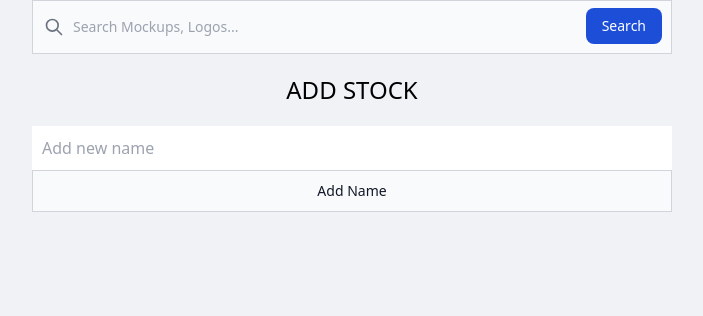
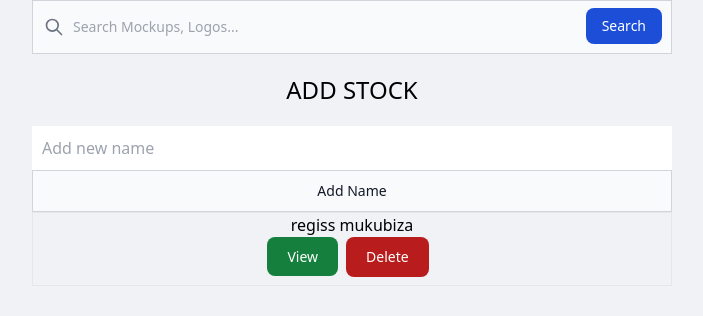
Before and after one commit to Regiss05/Fruits-Description, a Next.js app: page / in a window 1280 px wide. Shown: the top 316 px of the page, without its empty margins (288-991 px from the left). Built offline with nearby package versions, Linux system fonts and the light colour scheme.

Commit message:
fix buggs

```diff
--- a/pages/index.tsx
+++ b/pages/index.tsx
@@ -1,3 +1,5 @@
+// eslint-disable-next-line
+
 import Head from 'next/head'
 import { SetStateAction, useState } from 'react'
 import { v4 as uuidv4 } from 'uuid'
@@ -6,8 +8,13 @@ import SearchBar from './SearchBar';
 
 export default function Home() {
   const [userInput, setUserInput] = useState('');
-  const [nameList, setNameList] = useState([]);
-  const usertype = userInput
+  const [nameList, setNameList] = useState([
+    {
+      id: '123',
+      name: 'regiss mukubiza'
+    }
+
+  ]);
 
   const handleChange = (e: { preventDefault: () => void; target: { value: SetStateAction<string>; }; }) => {
     e.preventDefault()
@@ -18,7 +25,11 @@ export default function Home() {
   const addName = () => {
     if (userInput) {
       setNameList([
-        userInput,
+        {
+          id: uuidv4(),
+          name: userInput,
+        },
+        // userInput,
         ...nameList,
       ])
 
@@ -27,8 +38,8 @@ export default function Home() {
 
   }
 
-  const handleDelete = (name: never) => {
-    const updatedNames = nameList.filter((currentName, idx) => nameList.indexOf(currentName) != nameList.indexOf(name))
+  const handleDelete = (list:never) => {
+    const updatedNames = nameList.filter((currentName, idx) => nameList.indexOf(currentName) != nameList.indexOf(list))
 
     setNameList(updatedNames)
   }
@@ -64,26 +75,25 @@ export default function Home() {
             </div>
             <div className=''>
               {
-                nameList.length >= 1 ? nameList.map((name, idx) => {
+                nameList.map((list, idx) => {
                   return (
                     // eslint-disable-next-line react/jsx-key
                     <div className='border'>
                       <div key={idx}>
-                        <h1 className=''>{name}</h1>
+                        <h1 className=''>{list.name}</h1>
                       </div>
                       <Link href="/items"
                         className='class="focus:outline-none text-white bg-green-700 hover:bg-green-800 focus:ring-4 focus:ring-green-300 font-medium rounded-lg text-sm px-5 py-2.5 mr-2 mb-2 dark:bg-green-600 dark:hover:bg-green-700 dark:focus:ring-green-800"'
                       >View</Link>
                       <button onClick={(e) => {
                         e.preventDefault
-                        handleDelete(name)
+                        handleDelete(list)
                       }}
                         className='type="button" class="focus:outline-none text-white bg-red-700 hover:bg-red-800 focus:ring-4 focus:ring-red-300 font-medium rounded-lg text-sm px-5 py-2.5 mr-2 mb-2 dark:bg-red-600 dark:hover:bg-red-700 dark:focus:ring-red-900'
                       >Delete</button>
                     </div>
                   )
                 })
-                  : ''
               }
             </div>
           </div>
```
Also changed, not shown: public/png-transparent-grocery-store-shopping-others-miscellaneous-retail-fast-food-restaurant.png (renamed from public/store.png), tests.tsx (added).
